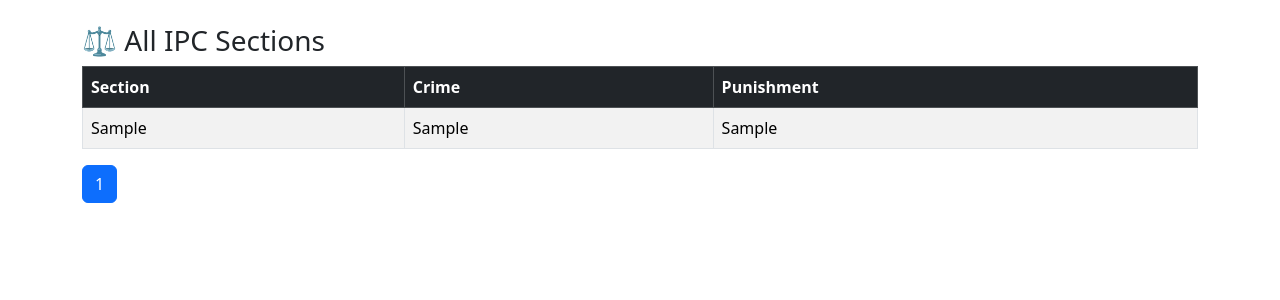
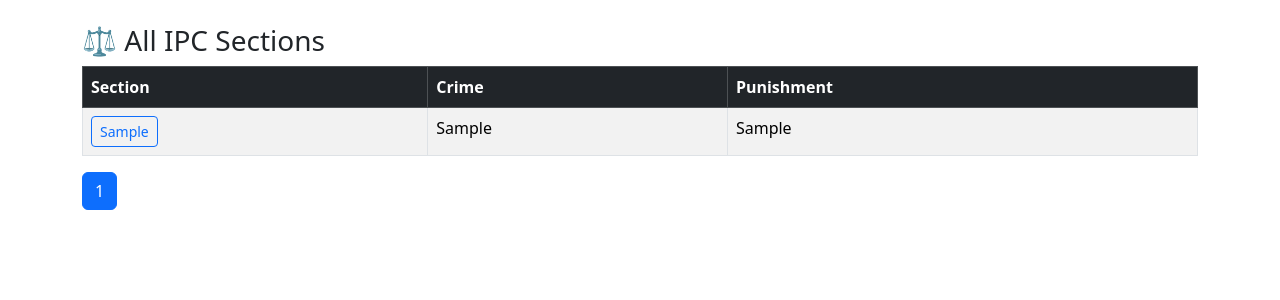
Before and after one commit to sdeepaknetha/legal-ai-assistant, a FastAPI app: page /all in a window 1280 px wide. Shown: the part 56-356 px from the top of the page. Run offline with FastAPI, Linux system fonts and the light colour scheme; tables that the repository leaves empty hold one stand-in row (values such as "Sample post").

Commit message:
Update all.html

```diff
--- a/templates/all.html
+++ b/templates/all.html
@@ -15,7 +15,12 @@
     <tbody>
         {% for section in sections %}
         <tr>
-            <td>{{ section.section }}</td>
+            <td>
+    <a href="/section/{{ section.section }}"
+       class="btn btn-outline-primary btn-sm">
+       {{ section.section }}
+    </a>
+</td>
             <td>{{ section.crime }}</td>
             <td>{{ section.punishment }}</td>
         </tr>
```
